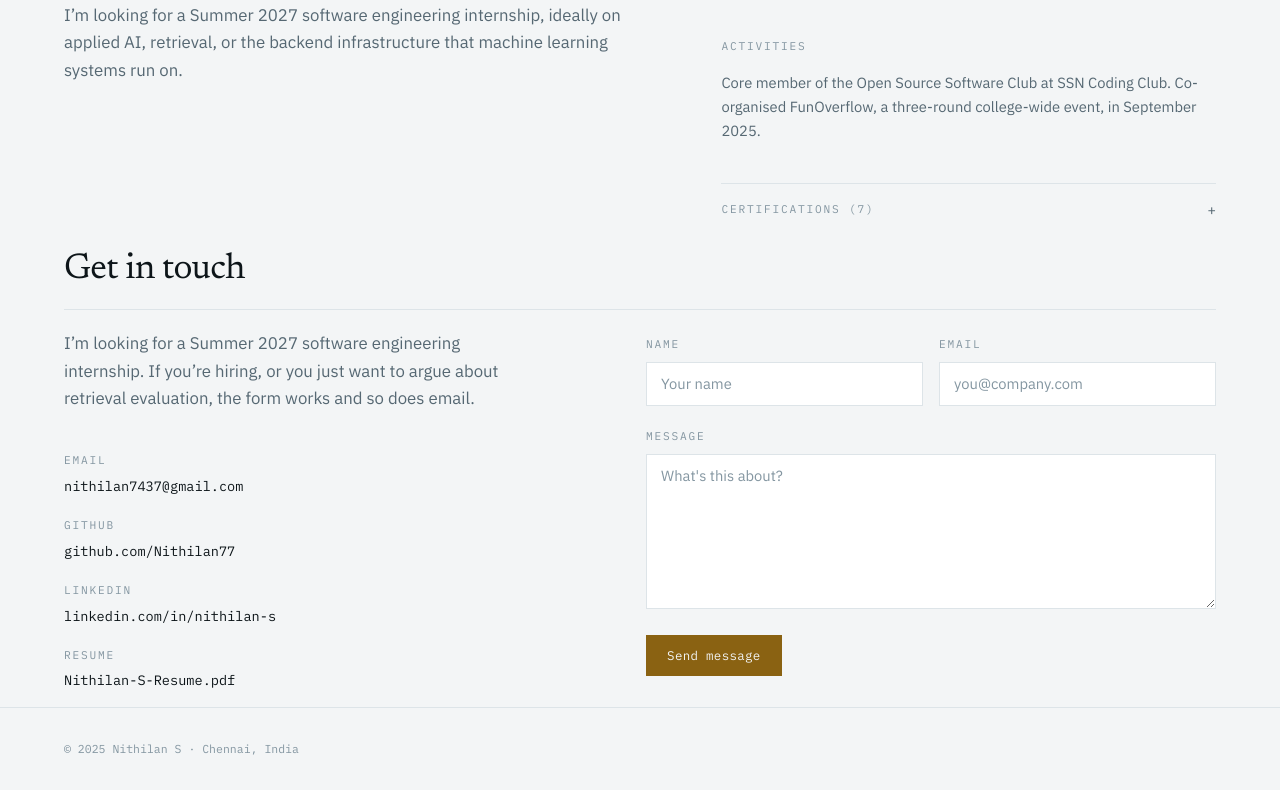
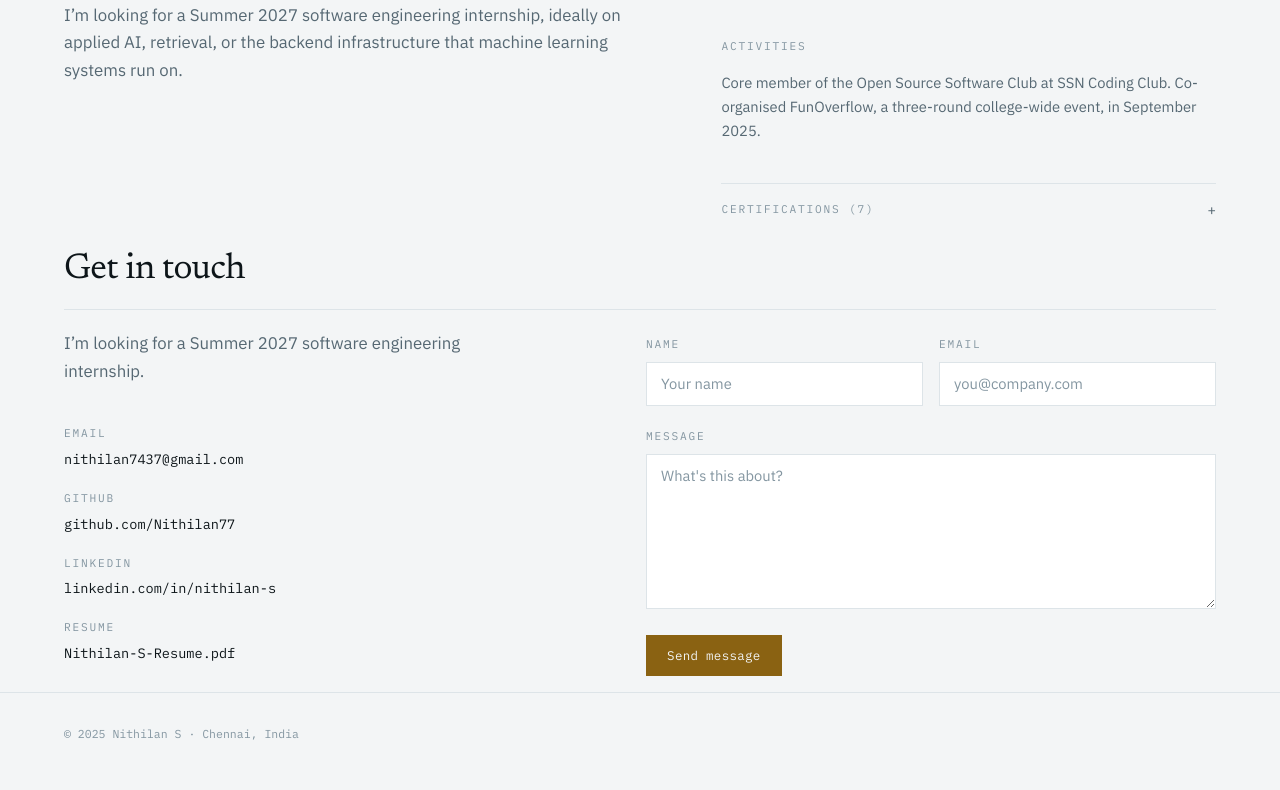
Before and after one commit to Nithilan77/Personal-Portfolio, a React (Vite) app: page / in a window 1280 px wide. Shown: the part 5992-6782 px from the top of the page. Built offline with nearby package versions, Linux system fonts and the light colour scheme.

Commit message:
Updated Portfolio

```diff
--- a/src/components/Contact.jsx
+++ b/src/components/Contact.jsx
@@ -46,8 +46,7 @@ export default function Contact() {
           <div>
             <p className="max-w-md text-[1.05rem] leading-relaxed text-muted">
               I&rsquo;m looking for a Summer 2027 software engineering
-              internship. If you&rsquo;re hiring, or you just want to argue about
-              retrieval evaluation, the form works and so does email.
+              internship.
             </p>
 
             <dl className="mt-10 space-y-5">
```
